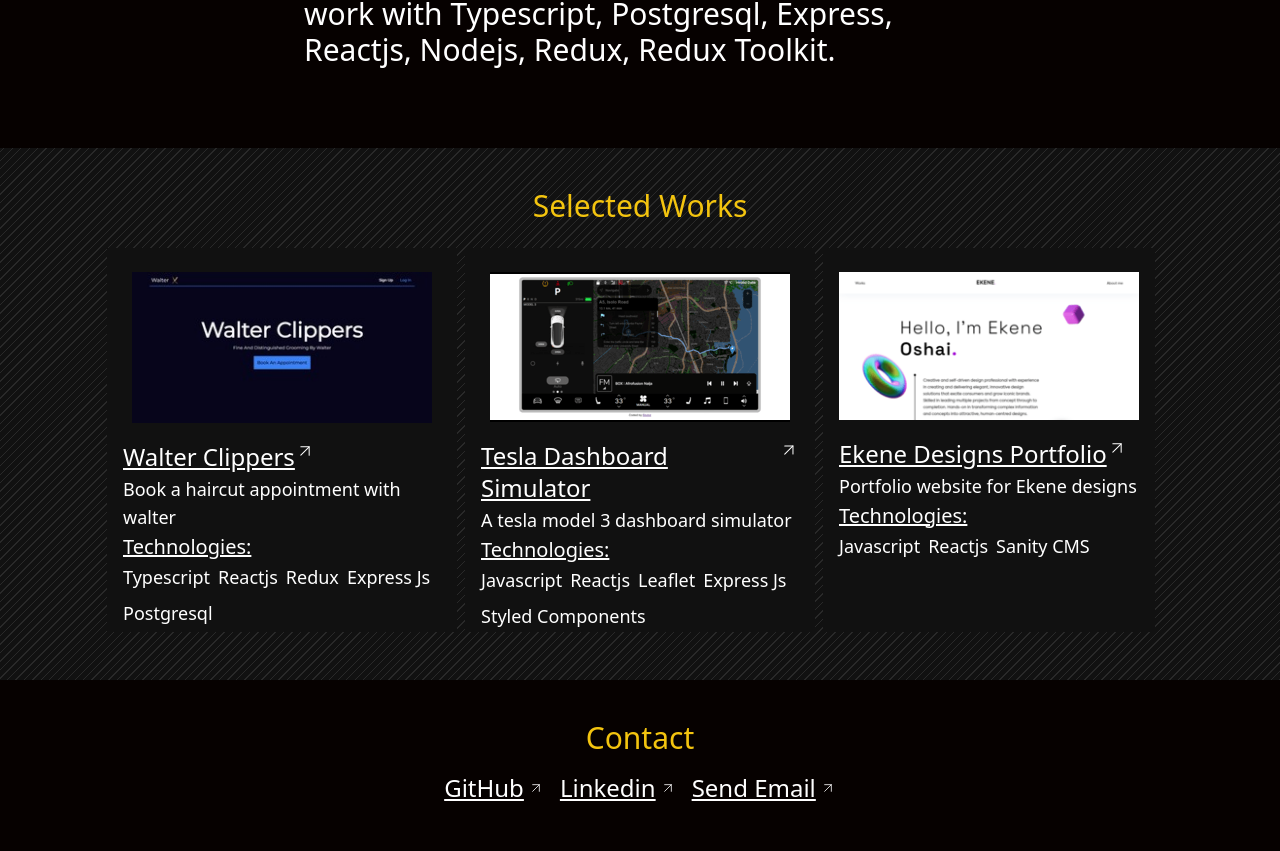
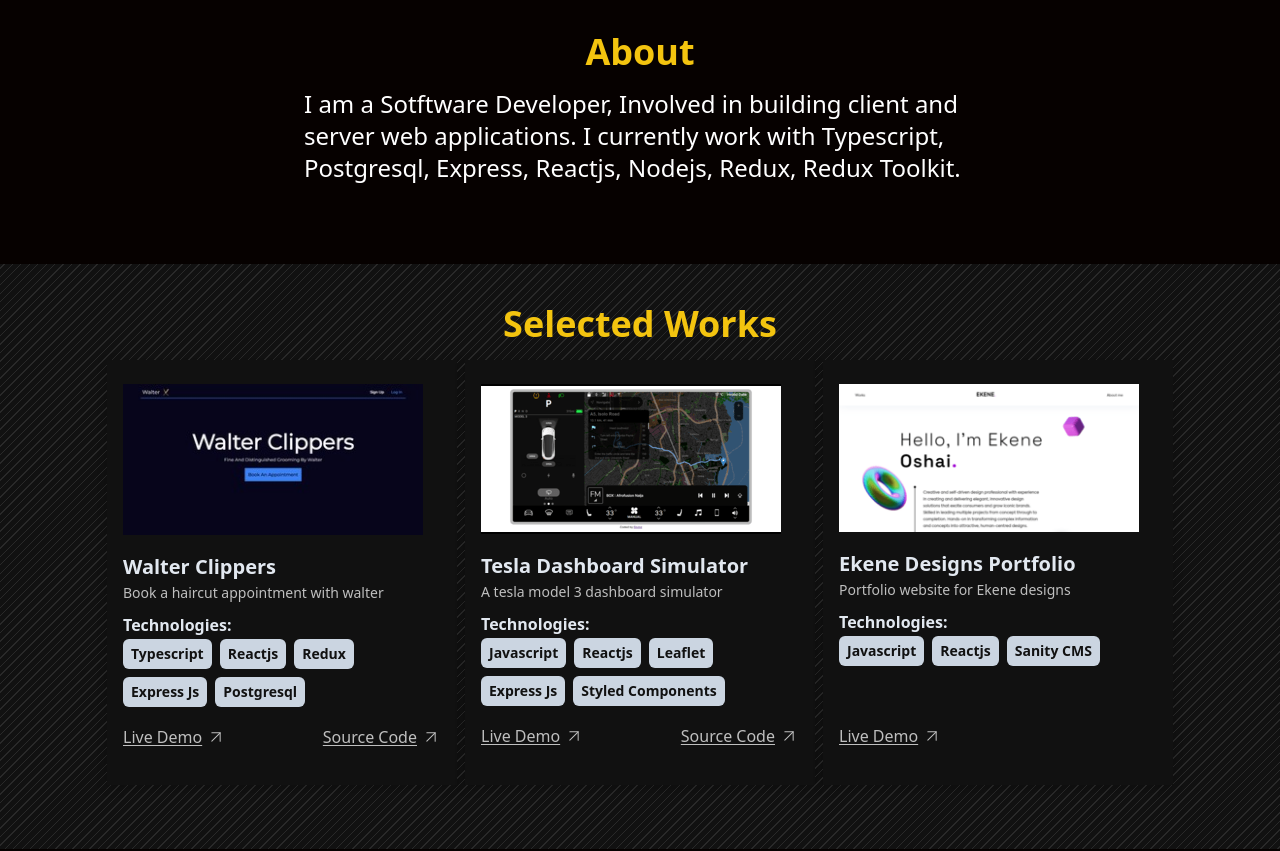
Before and after one commit to jakusha/Personal-Website, a Next.js app in the folder personal/: page / in a window 1280 px wide. Shown: the part 808-1659 px from the top of the page. Built offline with nearby package versions, Linux system fonts and the light colour scheme.

Commit message:
portfolio update

```diff
--- a/personal/src/pages/index.tsx
+++ b/personal/src/pages/index.tsx
@@ -1,17 +1,15 @@
 import Image from "next/image";
-import { Inter } from "next/font/google";
 import ekene from "../../public/Ekene.png";
 import walter from "../../public/walter-image.jpeg";
 import tesla from "../../public/tesla-image.png";
 import Link from "next/link";
 
-const inter = Inter({ subsets: ["latin"] });
 
 export default function Home() {
 	return (
 		<main className="bg-grey-1 bg-pattern1 ">
 			<div className="max-w-7xl mx-auto">
-				<nav className="text-base md:text-lg text-yellow-6 pt-6 pl-4 w-max fixed top-0  z-10">
+				<nav className="text-base md:text-lg text-grey-2 pt-6 pl-4 w-max fixed top-0 right-4 z-10">
 					<ul className="list-none border-2 border-black-6 capitalize flex gap-4 px-4 bg-grey-1">
 					<Link href={"#about"} className=" cursor-pointer"><li className="py-1" >about</li></Link>
 					<Link href={"#works"} className=" cursor-pointer">	<li className="border-x-2 border-black-6 px-2 py-1">
@@ -22,22 +20,26 @@
 				</nav>
 			</div>
 			<div className="max-w-7xl mx-auto">
-				<header className="h-half flex flex-col items-center justify-center relative">
-					<div>
-						<h1 className="font-lato flex text-center leading-[0.8] font-medium text-yellow-6 text-[16vw] md:text-[12vw] xl:text-[10vw] tracking-[-0.09em] -mt-[16px]">
+				<header className="h-screen flex flex-col items-center justify-center relative">
+					<div className="relative">
+						<h1 className="font-lato flex text-center leading-[0.8] font-medium text-grey-2 text-[16vw] md:text-[12vw] xl:text-[10vw] tracking-[-0.09em] -mt-[16px]">
 							Ebube Aaron
 						</h1>
 						<p className="text-lg md:text-2xl md:py-2 text-right font-semibold capitalize text-yellow-7">
 							Software developer
 						</p>
+
 					</div>
-					<div className="w-6 h-6 md:w-8 md:h-8 bg-yellow-6 absolute bottom-8  right-5"></div>
-					<div className="w-6 h-6 md:w-8 md:h-8 bg-yellow-6 absolute bottom-14 md:bottom-16 right-12 md:right-14"></div>
+
+					<svg xmlns="http://www.w3.org/2000/svg" fill="none" viewBox="0 0 24 24" strokeWidth={1.5} stroke="currentColor" className="w-12 h-12 absolute bottom-4 text-white animate-bounce">
+  <path strokeLinecap="round" strokeLinejoin="round" d="M19.5 8.25l-7.5 7.5-7.5-7.5" />
+</svg>
+
 				</header>
 			</div>
 
-			<section className="bg-black-6 text-white text-2xl md:text-3xl pt-10 pb-20" id="about">
-				<h2 className="text-3xl text-center text-yellow-6 mb-4">
+			<section className="bg-black-6 text-white text-xl lg:text-2xl pt-10 pb-20" id="about">
+				<h2 className=" text-center text-yellow-6 mb-4 text-3xl md:text-4xl font-semibold">
 					About
 				</h2>
 				<p className="w-10/12 mx-auto max-w-2xl">
@@ -47,26 +49,35 @@
 				</p>
 			</section>
 
-			<section className="py-10" id="works" >
-				<h2 className="text-3xl text-center text-yellow-6 mb-4 ">
+			<section className="py-10 lg:pb-16" id="works" >
+			<h2 className=" text-center text-yellow-6 mb-4 text-3xl md:text-4xl font-semibold">
 					Selected Works
 				</h2>
 
-				<div className="flex flex-col md:flex-row md:px-4 gap-2 items-center justify-center">
-					<a
-						href="https://walter-clippers.vercel.app/"
-						className="flex gap-3 px-0 py-2 w-[325px] md:w-[350px] h-[400px]"
-						target="_blank"
-						rel="noreferrer"
-						data-splitbee-event="Click on Walter Clippers"
-					>
-						<div className="flex flex-col gap-0.5 bg-black-5 p-4 py-6 text-white">
-							<div className="w-full flex items-center justify-center">
-								<Image src={walter} width={300} height={150} alt="walter clipper"/>
+				<div className="flex flex-col md:flex-row md:px-4 gap-2 items-center justify-center flex-wrap ">
+
+
+						<div className="flex flex-col gap-0.5 bg-black-5 p-4 py-6 text-grey-2 w-[325px] md:w-[350px]  h-[425px]  shadow-[0_3px_10px_rgb(0,0,0,0.2)] ">
+							<a href="https://walter-clippers.vercel.app/" className="w-full block cursor-pointer">
+								<Image src={walter} width={300} height={150} alt="walter clipper" />
+							</a>
+							<h3 className="text-lg lg:text-xl flex pt-4 text-slate-200 font-bold">
+								Walter Clippers
+							</h3>
+
+							<p className="text-sm text-silver-700">
+								Book a haircut appointment with walter
+							</p>
+
+							<p className="text-base text-slate-200 font-bold pt-2">Technologies:</p>
+
+							<div className="capitalize flex flex-wrap gap-2 text-sm  leading-none">
+								<span className="bg-slate-300 p-2 grid place-content-center text-grey-1 font-semibold rounded-md">Typescript</span> <span className="bg-slate-300 p-2 grid place-content-center text-grey-1 font-semibold rounded-md">reactjs</span>{" "}
+								<span className="bg-slate-300 p-2 grid place-content-center text-grey-1 font-semibold rounded-md">redux</span> <span className="bg-slate-300 p-2 grid place-content-center text-grey-1 font-semibold rounded-md">express js</span>{" "}
+								<span className="bg-slate-300 p-2 grid place-content-center text-grey-1 font-semibold rounded-md">Postgresql</span>
 							</div>
-							<p className="underline  hover:decoration-dotted text-xl lg:text-2xl flex pt-4">
-								Walter Clippers
-								<svg
+							<div className="flex justify-between pt-4 capitalize">
+								<a className="flex gap-1 items-center hover:text-white cursor-pointer underline underline-offset-2" href="https://walter-clippers.vercel.app/">live demo <svg
 									xmlns="http://www.w3.org/2000/svg"
 									width="24"
 									height="24"
@@ -80,36 +91,8 @@
 								>
 									<line x1="7" y1="17" x2="17" y2="7"></line>
 									<polyline points="7 7 17 7 17 17"></polyline>
-								</svg>
-							</p>
-
-							<p className="text-base lg:text-lg text-silver-700  ">
-								Book a haircut appointment with walter
-							</p>
-
-							<p className="text-lg lg:text-xl underline">Technologies:</p>
-
-							<div className="capitalize flex flex-wrap gap-2 text-base lg:text-lg leading-none">
-								<span>Typescript</span> <span>reactjs</span>{" "}
-								<span>redux</span> <span>express js</span>{" "}
-								<span>Postgresql</span>
-							</div>
-						</div>
-					</a>
-					<a
-						href="https://tesla-dashboard-five.vercel.app/"
-						className="flex gap-3 px-0 py-2 w-[325px] md:w-[350px] h-[400px]"
-						target="_blank"
-						rel="noreferrer"
-						data-splitbee-event="Click on"
-					>
-						<div className="flex flex-col gap-0.5 bg-black-5 p-4 py-6 text-white">
-							<div className="w-full flex items-center justify-center">
-								<Image src={tesla} width={300} height={150} alt="telsa image"/>
-							</div>
-							<p className="underline  hover:decoration-dotted text-xl lg:text-2xl flex pt-4">
-								Tesla Dashboard Simulator
-								<svg
+								</svg></a>
+								<a className="flex gap-1 items-center cursor-pointer hover:text-white underline underline-offset-2" href="https://github.com/jakusha/walter-clippers">source code <svg
 									xmlns="http://www.w3.org/2000/svg"
 									width="24"
 									height="24"
@@ -123,36 +106,33 @@
 								>
 									<line x1="7" y1="17" x2="17" y2="7"></line>
 									<polyline points="7 7 17 7 17 17"></polyline>
-								</svg>
-							</p>
+								</svg></a>
 
-							<p className="text-base lg:text-lg text-silver-700  ">
+							</div>
+						</div>
+
+
+						<div className="flex flex-col gap-0.5 bg-black-5 p-4 py-6 text-grey-2 w-[325px] md:w-[350px] h-[425px] shadow-[0_3px_10px_rgb(0,0,0,0.2)] ">
+							<a href="https://tesla-dashboard-five.vercel.app/" className="w-full block cursor-pointer">
+								<Image src={tesla} width={300} height={150} alt="telsa image"/>
+							</a>
+							<h3 className="text-lg lg:text-xl flex pt-4 text-slate-200 font-bold">
+							Tesla Dashboard Simulator
+							</h3>
+
+							<p className="text-sm text-silver-700">
 							A tesla model 3 dashboard simulator
 							</p>
 
-							<p className="text-lg lg:text-xl underline">Technologies:</p>
+							<p className="text-base text-slate-200 font-bold pt-2">Technologies:</p>
 
-							<div className="capitalize flex flex-wrap gap-2 text-base lg:text-lg leading-none">
-								<span>javascript</span> <span>reactjs</span>{" "}
-								<span>leaflet</span> <span>express js</span>{" "}
-								<span>styled components</span>
+							<div className="capitalize flex flex-wrap gap-2 text-sm  leading-none">
+								<span className="bg-slate-300 p-2 grid place-content-center text-grey-1 font-semibold rounded-md">javascript</span> <span className="bg-slate-300 p-2 grid place-content-center text-grey-1 font-semibold rounded-md">reactjs</span>{" "}
+								<span className="bg-slate-300 p-2 grid place-content-center text-grey-1 font-semibold rounded-md">leaflet</span> <span className="bg-slate-300 p-2 grid place-content-center text-grey-1 font-semibold rounded-md">express js</span>{" "}
+								<span className="bg-slate-300 p-2 grid place-content-center text-grey-1 font-semibold rounded-md">styled components</span>
 							</div>
-						</div>
-					</a>
-					<a
-						href="https://ekene-designs.netlify.app/"
-						className="flex gap-3 px-0 py-2 w-[325px] md:w-[350px] h-[400px]"
-						target="_blank"
-						rel="noreferrer"
-						data-splitbee-event="Click on Ekene Designs"
-					>
-						<div className="flex flex-col gap-0.5 bg-black-5 p-4 py-6 text-white">
-							<div className="w-full flex items-center justify-center">
-								<Image src={ekene} width={300} height={150} alt="ekene design"/>
-							</div>
-							<p className="underline  hover:decoration-dotted text-xl lg:text-2xl flex pt-4">
-								Ekene Designs Portfolio
-								<svg
+							<div className="flex justify-between pt-4 capitalize">
+								<a className="flex gap-1 items-center hover:text-white cursor-pointer underline underline-offset-2" href="https://tesla-dashboard-five.vercel.app/">live demo <svg
 									xmlns="http://www.w3.org/2000/svg"
 									width="24"
 									height="24"
@@ -166,28 +146,73 @@
 								>
 									<line x1="7" y1="17" x2="17" y2="7"></line>
 									<polyline points="7 7 17 7 17 17"></polyline>
-								</svg>
+								</svg></a>
+								<a className="flex gap-1 items-center cursor-pointer hover:text-white underline underline-offset-2" href="https://github.com/jakusha/tesla-dashboard">source code <svg
+									xmlns="http://www.w3.org/2000/svg"
+									width="24"
+									height="24"
+									viewBox="0 0 24 24"
+									fill="none"
+									stroke="currentColor"
+									strokeWidth="1.22"
+									strokeLinecap="round"
+									strokeLinejoin="round"
+									className="w-5 h-5 "
+								>
+									<line x1="7" y1="17" x2="17" y2="7"></line>
+									<polyline points="7 7 17 7 17 17"></polyline>
+								</svg></a>
+
+							</div>
+						</div>
+
+						<div className="flex flex-col gap-0.5 bg-black-5 p-4 py-6 text-grey-2 w-[325px] md:w-[350px] h-[425px] shadow-[0_3px_10px_rgb(0,0,0,0.2)] ">
+							<a href="https://ekene-designs.netlify.app/" className="w-full block cursor-pointer">
+							<Image src={ekene} width={300} height={150} alt="ekene design"/>
+							</a>
+							<h3 className="text-lg lg:text-xl flex pt-4 text-slate-200 font-bold">
+							Ekene Designs Portfolio
+							</h3>
+
+							<p className="text-sm text-silver-700">
+							Portfolio website for Ekene designs
 							</p>
 
-							<p className="text-base lg:text-lg text-silver-700  ">
-								Portfolio website for Ekene designs
-							</p>
+							<p className="text-base text-slate-200 font-bold pt-2">Technologies:</p>
 
-							<p className="text-lg lg:text-xl underline">Technologies:</p>
+							<div className="capitalize flex flex-wrap gap-2 text-sm  leading-none">
+								<span className="bg-slate-300 p-2 grid place-content-center text-grey-1 font-semibold rounded-md">javascript</span> <span className="bg-slate-300 p-2 grid place-content-center text-grey-1 font-semibold rounded-md">reactjs</span>{" "}
+								<span className="bg-slate-300 p-2 grid place-content-center text-grey-1 font-semibold rounded-md">sanity CMS</span>
+							</div>
+							<div className="flex justify-between pt-14 capitalize">
+								<a className="flex gap-1 items-center hover:text-white cursor-pointer underline underline-offset-2" href="https://ekene-designs.netlify.app/">live demo <svg
+									xmlns="http://www.w3.org/2000/svg"
+									width="24"
+									height="24"
+									viewBox="0 0 24 24"
+									fill="none"
+									stroke="currentColor"
+									strokeWidth="1.22"
+									strokeLinecap="round"
+									strokeLinejoin="round"
+									className="w-5 h-5 "
+								>
+									<line x1="7" y1="17" x2="17" y2="7"></line>
+									<polyline points="7 7 17 7 17 17"></polyline>
+								</svg></a>
 
-							<div className="capitalize flex flex-wrap gap-2 text-base lg:text-lg leading-3">
-								<span>Javascript</span> <span>reactjs</span>{" "}
-								 <span>Sanity CMS</span>
+
 							</div>
 						</div>
-					</a>
+
+
 
 				</div>
 
 			</section>
 
-			<section className="bg-black-6 text-white text-2xl md:text-3xl pt-10 pb-20" id="contact">
-				<h2 className="text-3xl text-center text-yellow-6 mb-4 ">
+			<section className="bg-black-6 text-white text-2xl md:text-3xl pt-10 pb-10" id="contact">
+			<h2 className=" text-center text-yellow-6 mb-4 text-3xl md:text-4xl font-semibold">
 					Contact
 				</h2>
 
```
Also changed, not shown: personal/tailwind.config.js (+19 -0 lines), personal/public/expand_more_FILL0_wght400_GRAD0_opsz48 (2).svg (added).
